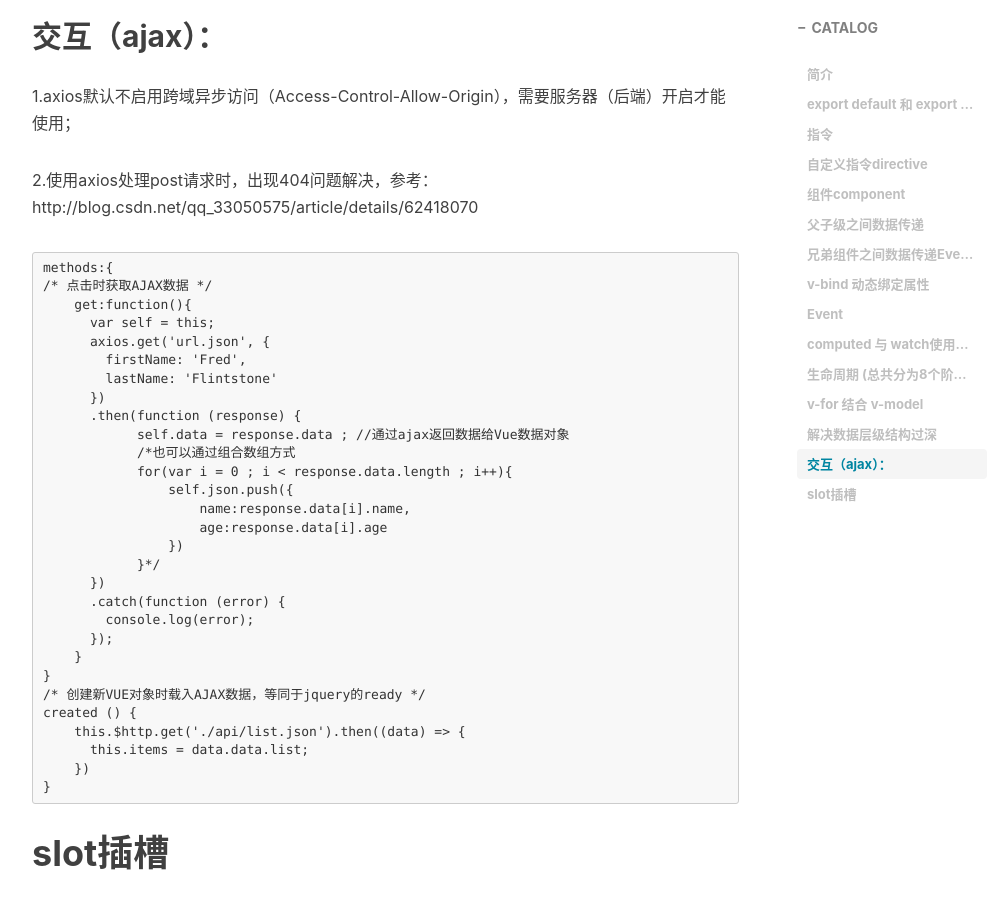
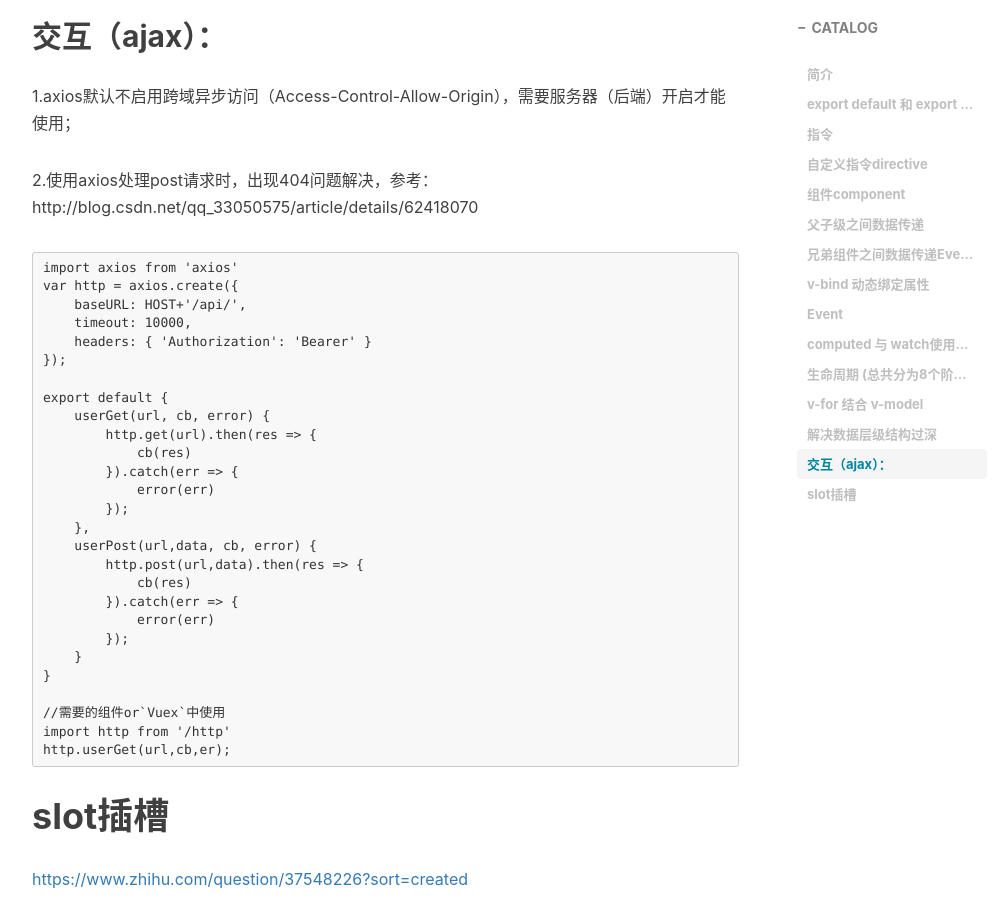
Before and after one commit to devin-huang/devin-huang.github.io, a Jekyll site: the page built from _posts/2017-08-01-Vue开发.md, in a window 1280 px wide and 900 px high, scrolled down 6449 px. Shown: the whole window, without its empty margins (233-1236 px from the left). Built offline with Jekyll 4.4.1, drawn with Linux system fonts in a browser that asks for light colours; nearby versions of some CDN libraries; comment, search, counter and statistics services are not loaded.

Commit message:
Update 2017-08-01-Vue开发.md

````diff
--- a/_posts/2017-08-01-Vue开发.md
+++ b/_posts/2017-08-01-Vue开发.md
@@ -238,35 +238,33 @@ vm.$set("depAirportZh" ,ticketInfo.flight.fromSegments[ticketInfo.flight.fromSeg
 2.使用axios处理post请求时，出现404问题解决，参考：http://blog.csdn.net/qq_33050575/article/details/62418070
 
 ```
-methods:{
-/* 点击时获取AJAX数据 */
-    get:function(){
-      var self = this;
-      axios.get('url.json', {
-        firstName: 'Fred',
-        lastName: 'Flintstone'
-      })
-      .then(function (response) {
-            self.data = response.data ; //通过ajax返回数据给Vue数据对象
-            /*也可以通过组合数组方式
-            for(var i = 0 ; i < response.data.length ; i++){
-                self.json.push({
-                    name:response.data[i].name,
-                    age:response.data[i].age
-                })
-            }*/
-      })
-      .catch(function (error) {
-        console.log(error);
-      });
+import axios from 'axios'
+var http = axios.create({
+    baseURL: HOST+'/api/',
+    timeout: 10000,
+    headers: { 'Authorization': 'Bearer' }
+});
+
+export default {
+    userGet(url, cb, error) {
+        http.get(url).then(res => {
+            cb(res)
+        }).catch(err => {
+            error(err)
+        });
+    },
+    userPost(url,data, cb, error) {
+        http.post(url,data).then(res => {
+            cb(res)
+        }).catch(err => {
+            error(err)
+        });
     }
 }
-/* 创建新VUE对象时载入AJAX数据，等同于jquery的ready */
-created () {
-    this.$http.get('./api/list.json').then((data) => {
-      this.items = data.data.list;
-    })
-}
+
+//需要的组件or`Vuex`中使用
+import http from '/http'
+http.userGet(url,cb,er);
 ```
 
 # slot插槽
````
